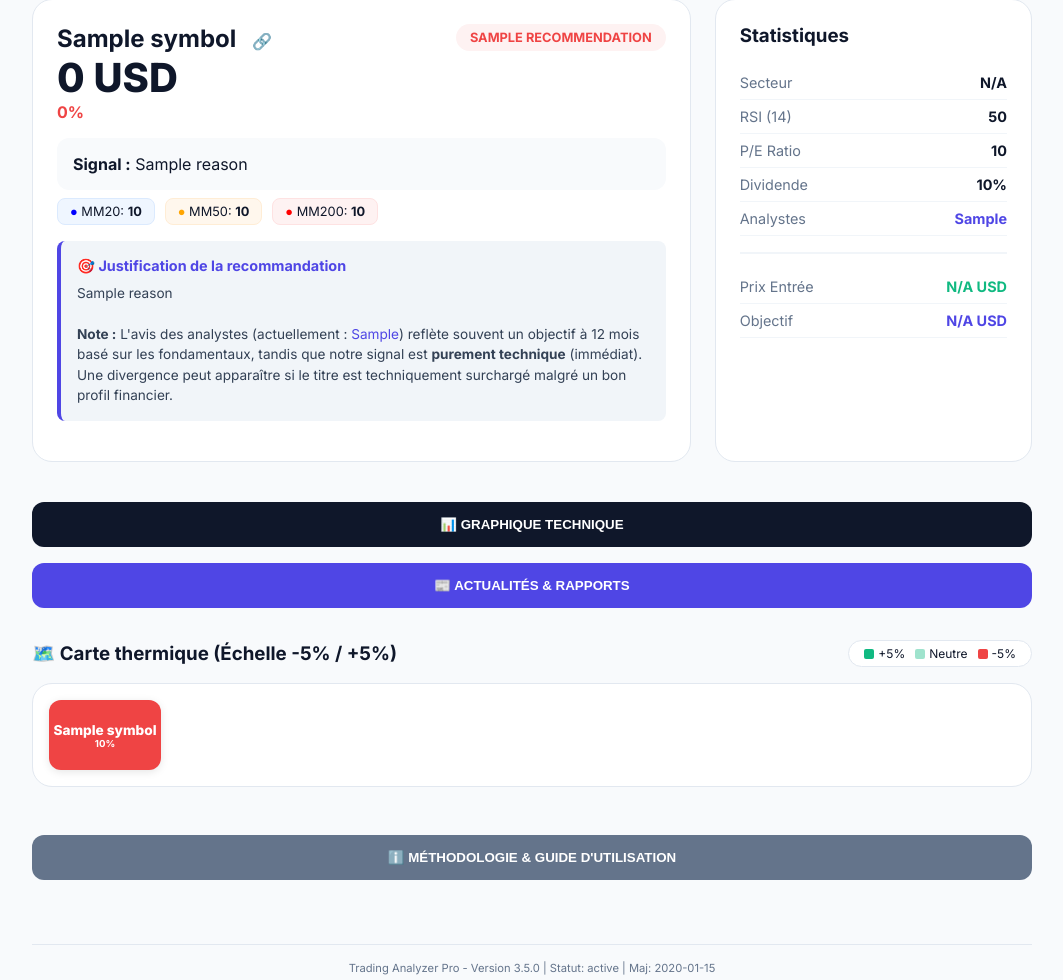
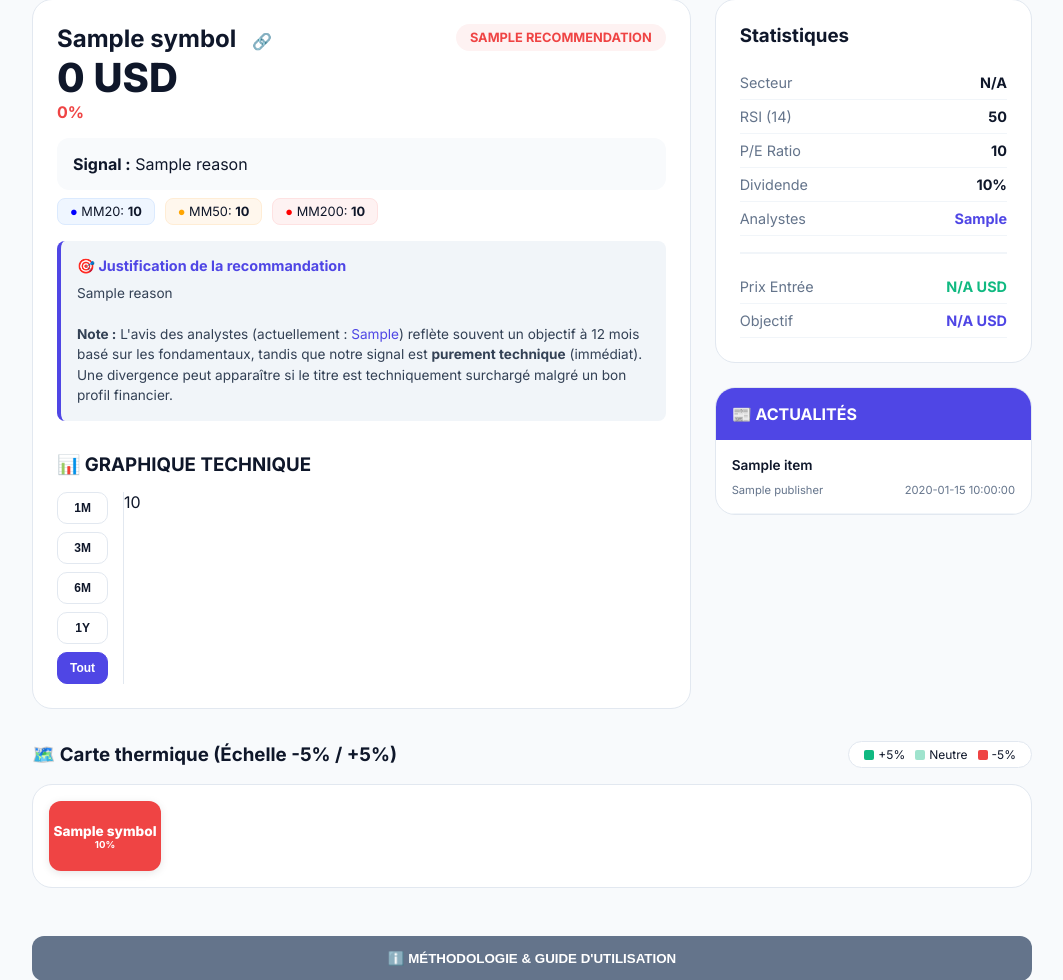
Before and after one commit to admin5004/trade-analyser-bourse, a Flask app: template templates/index.html in a window 1280 px wide. Shown: the part 304-1284 px from the top of the page, without its empty margins (108-1171 px from the left). Run offline with Flask 3, Linux system fonts and the light colour scheme; the template is opened without the code that fills it: most values are stand-ins (such as "Sample title", 1, 10 or a date in 2020).

Commit message:
UI/News: Déplacement des actus à droite et filtrage des résultats vides

```diff
--- a/templates/index.html
+++ b/templates/index.html
@@ -140,30 +140,9 @@
                         <strong>Note :</strong> L'avis des analystes (actuellement : <span style="color:var(--primary)">{{ analyst_recommendation }}</span>) reflète souvent un objectif à 12 mois basé sur les fondamentaux, tandis que notre signal est <strong>purement technique</strong> (immédiat). Une divergence peut apparaître si le titre est techniquement surchargé malgré un bon profil financier.
                     </p>
                 </div>
-            </div>
 
-            <div class="card col-4">
-                <h3 style="margin-top:0;">Statistiques</h3>
-                <div class="stat-item"><span class="stat-label">Secteur</span><span class="stat-val">{{ sector|default('N/A') }}</span></div>
-                <div class="stat-item"><span class="stat-label">RSI (14)</span><span class="stat-val">{{ rsi_value|default(50)|round(2) }}</span></div>
-                {% if pe_ratio %}
-                <div class="stat-item"><span class="stat-label">P/E Ratio</span><span class="stat-val">{{ pe_ratio|round(2) }}</span></div>
-                {% endif %}
-                {% if div_yield %}
-                <div class="stat-item"><span class="stat-label">Dividende</span><span class="stat-val">{{ div_yield|round(2) }}%</span></div>
-                {% endif %}
-                {% if analyst_recommendation and analyst_recommendation != 'N/A' %}
-                <div class="stat-item"><span class="stat-label">Analystes</span><span class="stat-val" style="color: var(--primary);">{{ analyst_recommendation }}</span></div>
-                {% endif %}
-                <div style="margin-top: 1rem; padding-top: 1rem; border-top: 2px solid #f1f5f9;">
-                    <div class="stat-item"><span class="stat-label">Prix Entrée</span><span class="stat-val" style="color: var(--success);">{{ short_term_entry_price|default('N/A') }} {{ currency_symbol }}</span></div>
-                    <div class="stat-item"><span class="stat-label">Objectif</span><span class="stat-val" style="color: var(--primary);">{{ short_term_exit_price|default('N/A') }} {{ currency_symbol }}</span></div>
-                </div>
-            </div>
-
-            <div class="col-12">
-                <button class="accordion-btn" onclick="toggleSection('chart-area')">📊 GRAPHIQUE TECHNIQUE</button>
-                <div id="chart-area" class="accordion-content">
+                <div style="margin-top: 2rem;">
+                    <h3 style="margin-bottom: 1rem;">📊 GRAPHIQUE TECHNIQUE</h3>
                     <div style="display: flex; align-items: flex-start;">
                         <!-- Boutons à gauche -->
                         <div class="chart-controls">
@@ -179,16 +158,42 @@
                         </div>
                     </div>
                 </div>
+            </div>
+
+            <div class="col-4" style="display: flex; flex-direction: column; gap: 1.5rem;">
+                <div class="card">
+                    <h3 style="margin-top:0;">Statistiques</h3>
+                    <div class="stat-item"><span class="stat-label">Secteur</span><span class="stat-val">{{ sector|default('N/A') }}</span></div>
+                    <div class="stat-item"><span class="stat-label">RSI (14)</span><span class="stat-val">{{ rsi_value|default(50)|round(2) }}</span></div>
+                    {% if pe_ratio %}
+                    <div class="stat-item"><span class="stat-label">P/E Ratio</span><span class="stat-val">{{ pe_ratio|round(2) }}</span></div>
+                    {% endif %}
+                    {% if div_yield %}
+                    <div class="stat-item"><span class="stat-label">Dividende</span><span class="stat-val">{{ div_yield|round(2) }}%</span></div>
+                    {% endif %}
+                    {% if analyst_recommendation and analyst_recommendation != 'N/A' %}
+                    <div class="stat-item"><span class="stat-label">Analystes</span><span class="stat-val" style="color: var(--primary);">{{ analyst_recommendation }}</span></div>
+                    {% endif %}
+                    <div style="margin-top: 1rem; padding-top: 1rem; border-top: 2px solid #f1f5f9;">
+                        <div class="stat-item"><span class="stat-label">Prix Entrée</span><span class="stat-val" style="color: var(--success);">{{ short_term_entry_price|default('N/A') }} {{ currency_symbol }}</span></div>
+                        <div class="stat-item"><span class="stat-label">Objectif</span><span class="stat-val" style="color: var(--primary);">{{ short_term_exit_price|default('N/A') }} {{ currency_symbol }}</span></div>
+                    </div>
+                </div>
 
                 {% if news %}
-                <button class="accordion-btn" style="background: #4f46e5;" onclick="toggleSection('news-area')">📰 ACTUALITÉS & RAPPORTS</button>
-                <div id="news-area" class="accordion-content">
-                    {% for item in news %}
-                    <div style="padding: 1rem; border-bottom: 1px solid #eee;">
-                        <a href="{{ item.link }}" target="_blank" style="text-decoration: none; color: var(--text-main); font-weight: 600;">{{ item.title }}</a>
-                        <div style="font-size: 0.8rem; color: #64748b; margin-top: 5px;">{{ item.publisher }} • {{ item.providerPublishTime|default('') }}</div>
+                <div class="card" style="padding: 0; overflow: hidden;">
+                    <div style="background: #4f46e5; color: white; padding: 1rem; font-weight: 700;">📰 ACTUALITÉS</div>
+                    <div style="max-height: 600px; overflow-y: auto;">
+                        {% for item in news %}
+                        <div style="padding: 1rem; border-bottom: 1px solid #f1f5f9;">
+                            <a href="{{ item.link }}" target="_blank" style="text-decoration: none; color: var(--text-main); font-weight: 600; font-size: 0.85rem; display: block; line-height: 1.4;">{{ item.title }}</a>
+                            <div style="font-size: 0.7rem; color: #64748b; margin-top: 8px; display: flex; justify-content: space-between;">
+                                <span>{{ item.publisher }}</span>
+                                <span>{{ item.published }}</span>
+                            </div>
+                        </div>
+                        {% endfor %}
                     </div>
-                    {% endfor %}
                 </div>
                 {% endif %}
             </div>
```
Also changed, not shown: core/news.py (+16 -6 lines).
